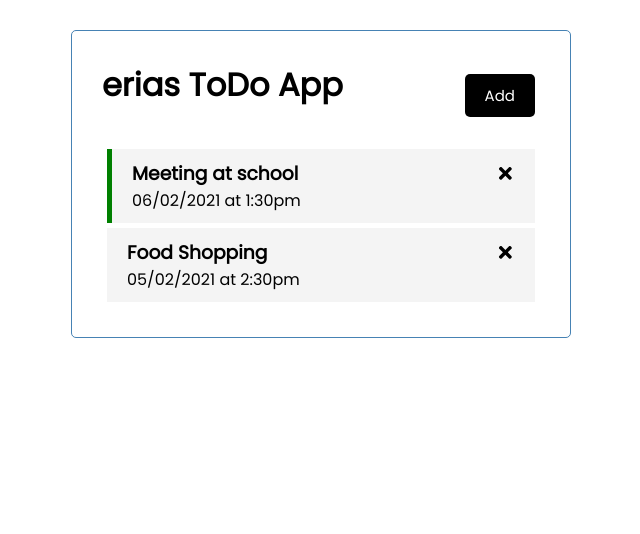
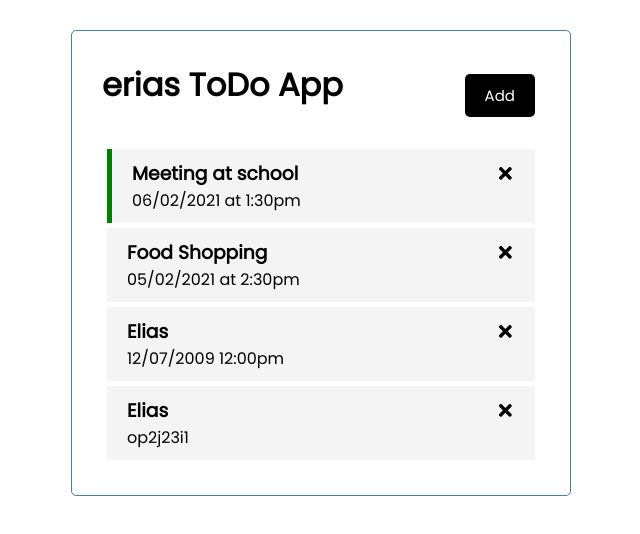
Before and after one commit to erias04/react-todo-app, a React (Create React App) app: page / in a window 1280 px wide. Shown: the top 534 px of the page, without its empty margins (319-959 px from the left). Built offline with nearby package versions, Linux system fonts and the light colour scheme; data requests are answered from the project's data file.

Commit message:
add tasks POST to server

```diff
--- a/db.json
+++ b/db.json
@@ -11,6 +11,18 @@
       "text": "Food Shopping",
       "day": "05/02/2021 at 2:30pm",
       "reminder": false
+    },
+    {
+      "text": "Elias",
+      "day": "12/07/2009 12:00pm",
+      "reminder": false,
+      "id": 4
+    },
+    {
+      "text": "Elias",
+      "day": "op2j23i1",
+      "reminder": false,
+      "id": 5
     }
   ]
 }
--- a/src/App.js
+++ b/src/App.js
@@ -38,12 +38,21 @@
     ))}
 
   // Add Task
-  const addTask = (task) => {
-    const id = Math.floor(Math.random() * 1000) + 1
+  const addTask = async (task) => {
+    const res = await fetch('http://localhost:5000/tasks', {
+      method: 'POST',
+      headers: {
+        'Content-type': 'application/json'
+      },
+      body: JSON.stringify(task),
+    })
 
-    const newTask = { id, ...task }
-    setTasks([...tasks, newTask])
-    setShowAddTask(!showAddTask)
+  const data = await res.json()
+
+  setTasks([...tasks, data])
+
+  setShowAddTask(!showAddTask)
+
   }
 
   return (
```
